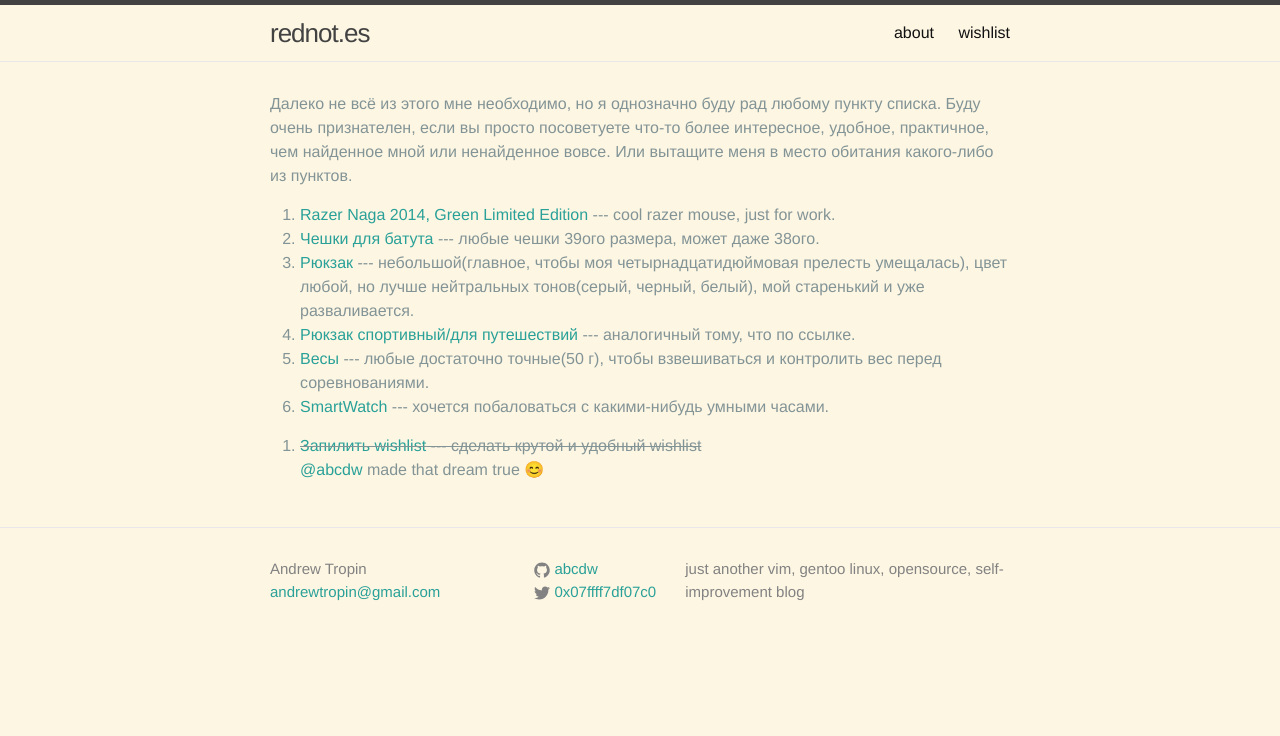
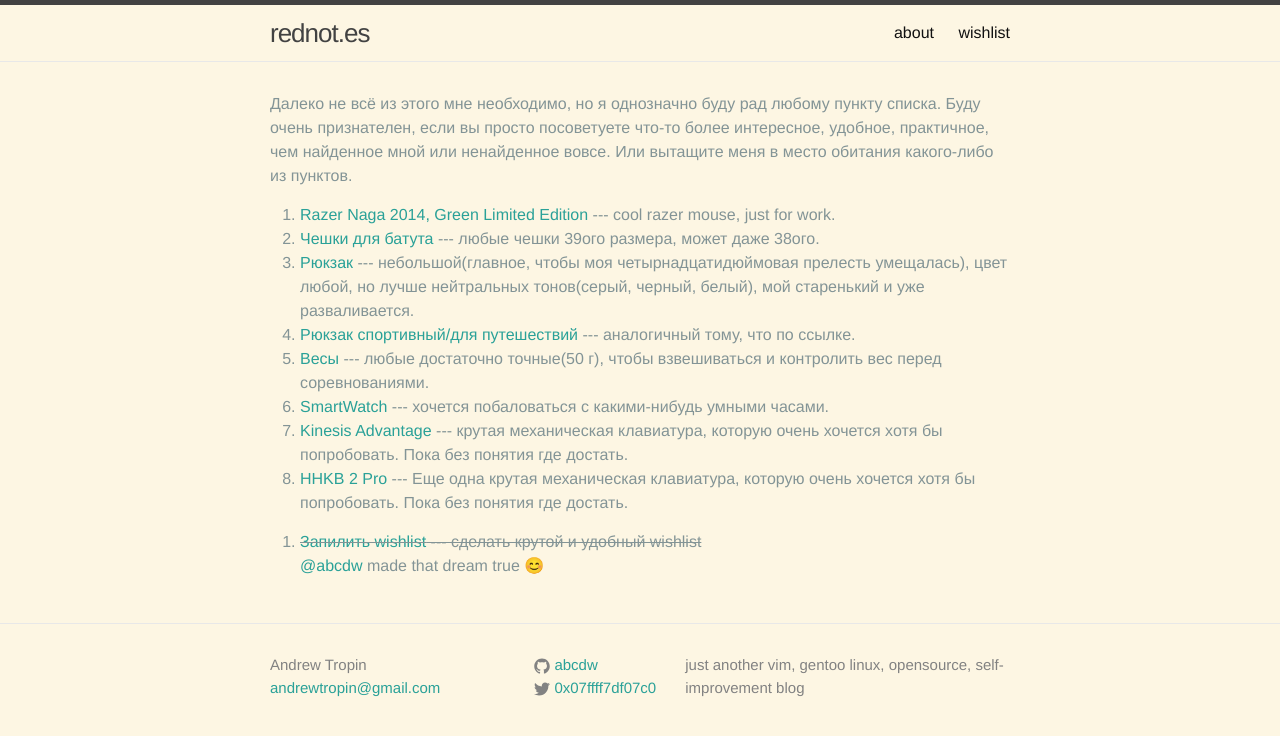
Before and after one commit to rednotes/rednotes.github.io, a Jekyll site: the page built from pages/wishlist.html, in a window 1280 px wide. Shown: the top 736 px of the page. Built offline with Jekyll 4.4.1, drawn with Linux system fonts in a browser that asks for light colours; emoji names are drawn with the system emoji font; Markdown is read by kramdown in place of the engine named in the settings; comment, search, counter and statistics services are not loaded.

Commit message:
Add wishlist entries

```diff
--- a/_data/wishlist.yml
+++ b/_data/wishlist.yml
@@ -32,3 +32,11 @@
 - name: SmartWatch
   description: хочется побаловаться с какими-нибудь умными часами.
   url: http://www.android.com/wear/
+
+- name: Kinesis Advantage
+  description: крутая механическая клавиатура, которую очень хочется хотя бы попробовать. Пока без понятия где достать.
+  url: https://www.kinesis-ergo.com/shop/advantage-for-pc-mac/
+
+- name: HHKB 2 Pro
+  description: Еще одна крутая механическая клавиатура, которую очень хочется хотя бы попробовать. Пока без понятия где достать.
+  url: https://elitekeyboards.com/products.php?sub=pfu_keyboards,hhkbpro2&pid=pdkb400bn
```
